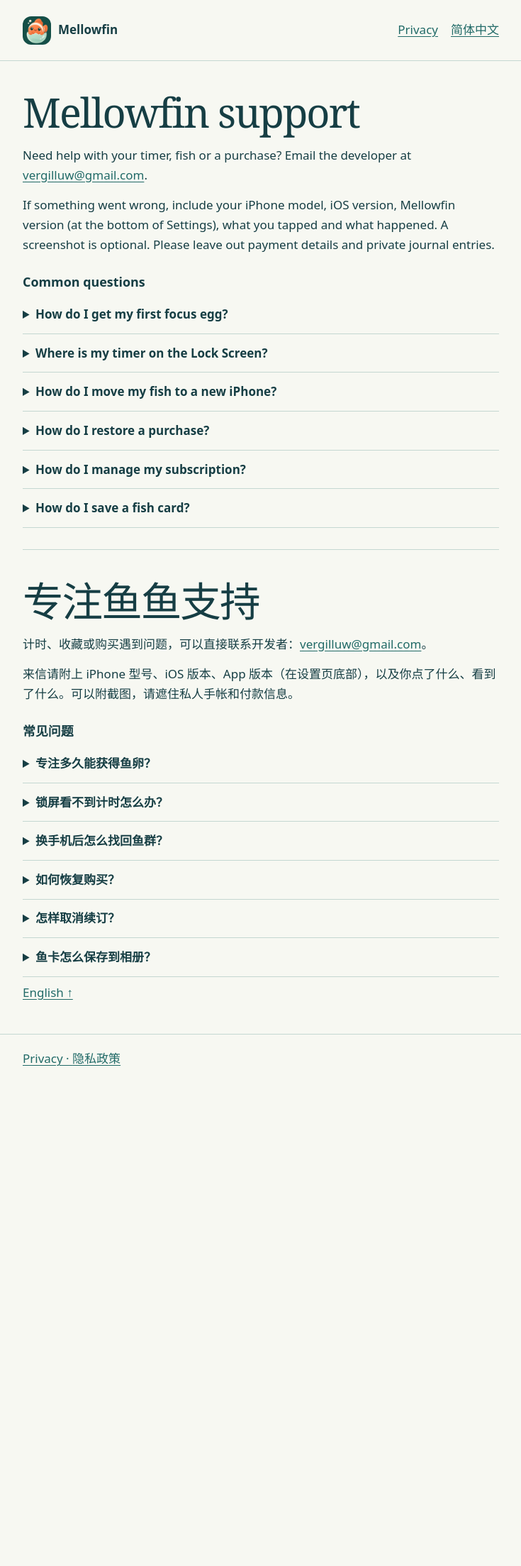
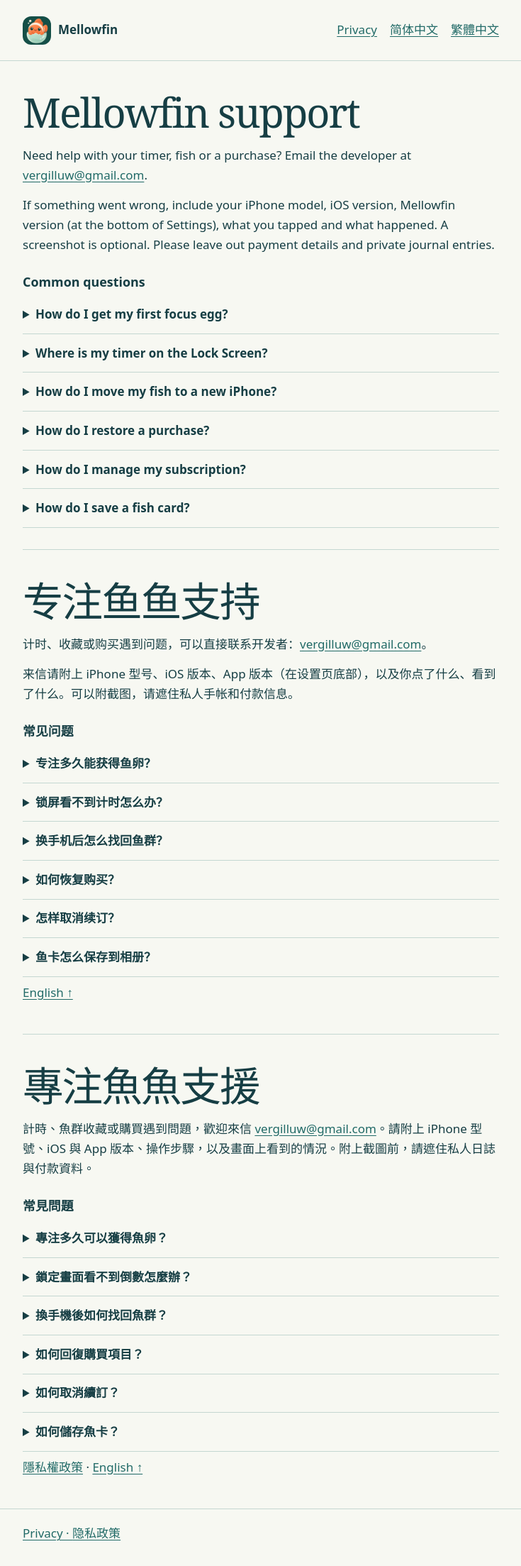
Before and after one commit to Vergil-coder/stillsea-support, a plain HTML site: page support.html in a window 1280 px wide. Shown: the whole page at 71% size, without its empty margins (272-1007 px from the left). Before the commit the page ends 1538 px from the top, so only its background shows below. Drawn offline with Linux system fonts and the light colour scheme.

Commit message:
Publish Traditional Chinese support and privacy content

```diff
--- a/support.html
+++ b/support.html
@@ -7,7 +7,7 @@
 </head>
 <body>
 <header><a class="brand" href="support.html"><img alt="" src="mellowfin.png">Mellowfin</a>
-<nav aria-label="Page navigation"><a href="privacy.html">Privacy</a><a lang="zh-Hans" href="#zh">简体中文</a></nav></header>
+<nav aria-label="Page navigation"><a href="privacy.html">Privacy</a><a lang="zh-Hans" href="#zh">简体中文</a><a lang="zh-Hant" href="#zh-hant">繁體中文</a></nav></header>
 <main>
 <section id="en"><h1>Mellowfin support</h1>
 <p>Need help with your timer, fish or a purchase? Email the developer at <a href="mailto:vergilluw@gmail.com">vergilluw@gmail.com</a>.</p>
@@ -18,5 +18,15 @@
 <p>来信请附上 iPhone 型号、iOS 版本、App 版本（在设置页底部），以及你点了什么、看到了什么。可以附截图，请遮住私人手帐和付款信息。</p>
 <h3>常见问题</h3><details><summary>专注多久能获得鱼卵？</summary><p>单次有效专注满 10 分钟开始有卵。完整专注 25 分钟可获得海浪卵，结束后点开即可孵化。</p></details><details><summary>锁屏看不到计时怎么办？</summary><p>在 App「设置 → 通知与锁屏」查看状态，再在 iPhone 设置中检查实时活动和通知权限。开始倒计时后锁屏查看；系统专注模式也会影响提醒显示。</p></details><details><summary>换手机后怎么找回鱼群？</summary><p>两台手机登录同一 Apple 账户，在 App 设置中开启 iCloud 同步。等新机出现原来的鱼群和记录后再处理旧机。成长照片只保存在原设备。</p></details><details><summary>如何恢复购买？</summary><p>使用购买时的 Apple 账户，在设置里的会员页面点「恢复购买」。有效订阅和符合条件的买断权益可恢复。鳞片包为消耗品，如订单已完成但余额没有增加，请重新打开 App，仍未到账可发邮件查询。</p></details><details><summary>怎样取消续订？</summary><p>打开 iPhone「设置 → 你的姓名 → 订阅」，选择专注鱼鱼，可查看续订日期及取消选项。</p></details><details><summary>鱼卡怎么保存到相册？</summary><p>在图鉴里打开鱼的详情，选择分享或保存。首次存入相册时允许 App 添加照片，之后也可在 iPhone 设置中调整。</p></details>
 <p><a href="#en" lang="en">English ↑</a></p></section>
+<section id="zh-hant" lang="zh-Hant"><h2 class="title">專注魚魚支援</h2>
+<p>計時、魚群收藏或購買遇到問題，歡迎來信 <a href="mailto:vergilluw@gmail.com">vergilluw@gmail.com</a>。請附上 iPhone 型號、iOS 與 App 版本、操作步驟，以及畫面上看到的情況。附上截圖前，請遮住私人日誌與付款資料。</p>
+<h3>常見問題</h3>
+<details><summary>專注多久可以獲得魚卵？</summary><p>單次有效專注滿 10 分鐘即可獲得魚卵。完成 25 分鐘的專注可獲得海浪卵，結束後輕點魚卵即可孵化。</p></details>
+<details><summary>鎖定畫面看不到倒數怎麼辦？</summary><p>開啟 App 的通知與鎖定畫面設定，再到 iPhone「設定」確認已允許即時動態與通知。系統的專注模式也可能影響提示。</p></details>
+<details><summary>換手機後如何找回魚群？</summary><p>在兩部手機登入同一個 Apple 帳號，並在 App 設定開啟 iCloud 同步。請先在新手機確認魚群與專注紀錄都已出現。成長照片只儲存在原本的裝置上。</p></details>
+<details><summary>如何回復購買項目？</summary><p>使用付款時的 Apple 帳號，前往會員頁面回復購買。有效訂閱及符合資格的買斷項目可以回復。鱗片包屬於消耗品，若已付款但餘額沒有增加，請重新開啟 App；仍未入帳可來信查詢。</p></details>
+<details><summary>如何取消續訂？</summary><p>在 iPhone 的「設定」點選你的姓名，再開啟「訂閱」並選取專注魚魚。你可以查看續訂日期或取消訂閱。</p></details>
+<details><summary>如何儲存魚卡？</summary><p>在圖鑑打開魚的詳情並選擇儲存或分享。儲存到「照片」時，請允許 App 新增照片。</p></details>
+<p><a href="privacy.html#zh-hant">隱私權政策</a> · <a href="#en" lang="en">English ↑</a></p></section>
 </main><footer><a href="privacy.html">Privacy · <span lang="zh-Hans">隐私政策</span></a></footer>
 </body></html>
```
Also changed, not shown: privacy.html (+11 -1 lines).
